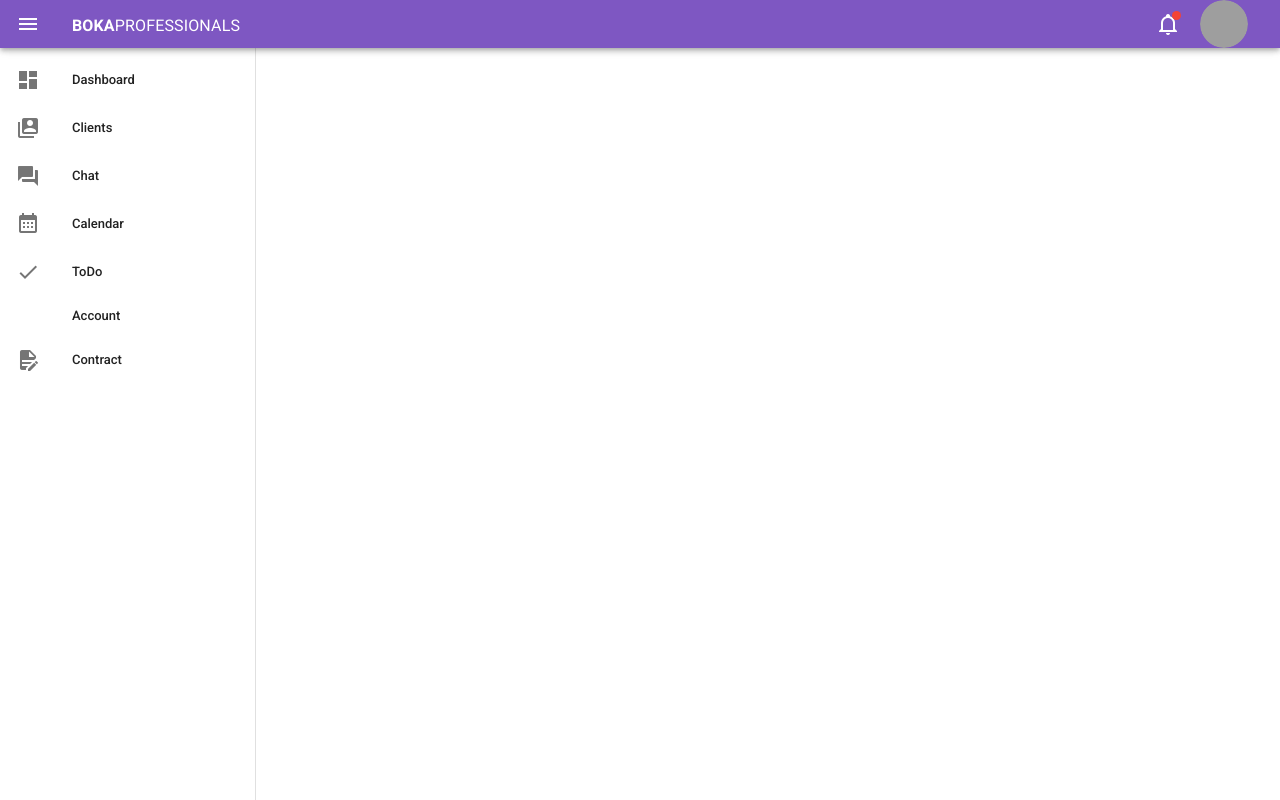
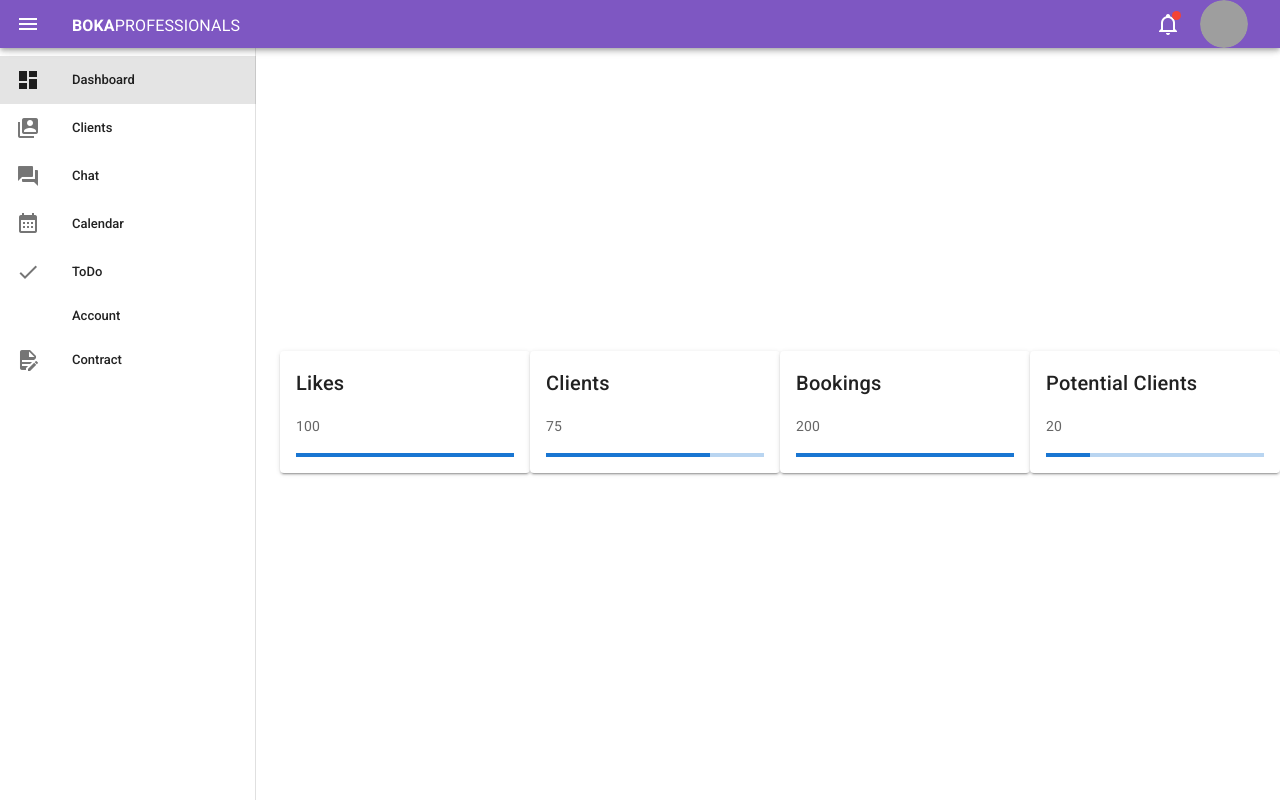
Before and after one commit to CobyYates/Boka, a Vue app: page /dashboard in a window 1280 px wide. Built offline with nearby package versions, Linux system fonts and the light colour scheme; grey boxes are pictures that could not be loaded.

Commit message:
Added router stuff to dashboard links

```diff
--- a/src/App.vue
+++ b/src/App.vue
@@ -11,6 +11,7 @@
           v-for="item in items"
           :key="item.text"
           link
+          :to="item.to"
         >
           <v-list-item-action>
             <v-icon>{{ item.icon }}</v-icon>
@@ -76,13 +77,13 @@
       show: false,
       creator: true,
       items: [
-        { icon: 'mdi-view-dashboard', text: 'Dashboard' },
-        { icon: 'mdi-account-box-multiple', text: 'Clients' },
-        { icon: 'mdi-forum', text: 'Chat' },
-        { icon: 'mdi-calendar-month', text: 'Calendar' },
-        { icon: 'mdi-check', text: 'ToDo' },
-        { icon: 'mdi-settings', text: 'Account' },
-        { icon: 'mdi-file-document-edit', text: 'Contract' },
+        { icon: 'mdi-view-dashboard', text: 'Dashboard', to: "/dashboard" },
+        { icon: 'mdi-account-box-multiple', text: 'Clients', to: "/clients" },
+        { icon: 'mdi-forum', text: 'Chat', to: "/chat" },
+        { icon: 'mdi-calendar-month', text: 'Calendar', to: "/calendar" },
+        { icon: 'mdi-check', text: 'ToDo', to: "/to-do" },
+        { icon: 'mdi-settings', text: 'Account', to: "/account" },
+        { icon: 'mdi-file-document-edit', text: 'Contract', to: "/contract" },
       ]
     }),
     created () {
--- a/src/components/Dashboard/Home.vue
+++ b/src/components/Dashboard/Home.vue
@@ -0,0 +1,42 @@
+<template>
+  <v-container class="shrink">
+    <v-row>
+      <v-col class="d-flex justify-space-between">
+        <v-card v-for="card in cards" :key="card.title" class="mx-auto" max-width="300" min-width="250">
+          <v-card-text>
+            <p class="title text--primary">
+              {{card.title}}
+            </p>
+            <p>{{card.value}}</p>
+            <div>
+              <v-progress-linear :value="card.value"></v-progress-linear>
+            </div>
+          </v-card-text>
+        </v-card>
+      </v-col>
+    </v-row>
+    <v-row>
+      <v-col>
+
+      </v-col>
+      <v-col>
+
+      </v-col>
+    </v-row>
+  </v-container>
+</template>
+
+<script>
+export default {
+    data: () => ({
+        cards: [
+            { title: "Likes", icon: "", value: 100, },
+            { title: "Clients", icon: "", value: 75, },
+            { title: "Bookings", icon: "", value: 200, },
+            { title: "Potential Clients", icon: "", value: 20, },
+        ]
+    })
+};
+</script>
+
+<style></style>
--- a/src/components/Finding/ContentType.vue
+++ b/src/components/Finding/ContentType.vue
@@ -9,7 +9,8 @@
       <v-col class="text-center shrink" v-for="item in items" :key="item.text">
         <v-card
             to="/creators"
-            width="300px"  >
+            width="300px"
+            :elevation="6">
             <v-img :src="item.photo"></v-img>
           <h3 class="pa-2 text-center">{{item.text}}</h3>
         </v-card>
--- a/src/components/Finding/CreatorType.vue
+++ b/src/components/Finding/CreatorType.vue
@@ -11,7 +11,8 @@
             to="/content-type"
             width="400px"
             v-for="item in items"
-            :key="item.text">
+            :key="item.text"
+            :elevation="6">
           <h3 class="pa-6 mt-9 text-center">{{item.text}}</h3>
         </v-card>
       </v-col>
--- a/src/components/Finding/Creators.vue
+++ b/src/components/Finding/Creators.vue
@@ -2,18 +2,18 @@
   <v-container>
     <v-row justify="center" align="center">
       <v-col>
-        <h1 class="cyan--company headline company-center">
+        <h1 class="cyan--text headline text-center">
           Here are your {{ creatorType }}
         </h1>
       </v-col>
     </v-row>
-    <v-row justify="center" align="center">
+    <v-row justify="center" align="center" class="pb-12">
       <v-col
-        class="company-center shrink"
+        class="shrink"
         v-for="creator in creators"
         :key="creator.id"
       >
-        <v-card class="mx-auto" max-width="450" min-width="450" outlined>
+        <v-card class="mx-auto" max-width="450" min-width="450" :elevation="6" outlined>
           <v-list-item three-line>
             <v-list-item-content>
               <v-list-item-title class="title mb-0">{{ creator.company }}</v-list-item-title>
@@ -30,8 +30,7 @@
               </div>
               <v-list-item-subtitle class="mb-1">{{ creator.description }}</v-list-item-subtitle>
             </v-list-item-content>
-
-            <v-list-item-avatar
+                <v-list-item-avatar
               style="border-radius: 50px;"
               tile
               size="70"
@@ -42,8 +41,7 @@
           </v-list-item>
 
           <v-card-actions class="py-0">
-            <v-btn text class="pb-3">Button</v-btn>
-            <v-btn text class="pb-3">Button</v-btn>
+            <!-- <v-btn text class="pb-3">Button</v-btn> -->
             <v-spacer/>
             <v-rating
                 :value="0"
@@ -69,6 +67,7 @@
     creators: [
       {
         company: "Making Moments Photo",
+        location: "Provo",
         to: "",
         reviews: [
           { review: "", rating: "4", reviewer: { name: "", photo: "" } },
@@ -84,6 +83,7 @@
       },
       {
         company: "Behind the Lense Photography",
+        location: "American Fork",
         to: "",
         reviews: [
           { review: "", rating: "4", reviewer: { name: "", photo: "" } },
@@ -99,6 +99,7 @@
       },
       {
         company: "Darkroom Photography",
+        location: "Provo",
         to: "",
         reviews: [
           { review: "", rating: "4", reviewer: { name: "", photo: "" } },
@@ -114,6 +115,7 @@
       },
       {
         company: "Photography",
+        location: "Provo",
         to: "",
         reviews: [
           { review: "", rating: "4", reviewer: { name: "", photo: "" } },
@@ -129,6 +131,7 @@
       },
       {
         company: "Photography",
+        location: "Provo",
         to: "",
         reviews: [
           { review: "", rating: "4", reviewer: { name: "", photo: "" } },
@@ -144,6 +147,7 @@
       },
       {
         company: "Photography",
+        location: "Provo",
         to: "",
         reviews: [
           { review: "", rating: "4", reviewer: { name: "", photo: "" } },
@@ -159,6 +163,7 @@
       },
       {
         company: "Photography",
+        location: "Provo",
         to: "",
         reviews: [
           { review: "", rating: "4", reviewer: { name: "", photo: "" } },
@@ -174,6 +179,7 @@
       },
       {
         company: "Photography",
+        location: "Provo",
         to: "",
         reviews: [
           { review: "", rating: "4", reviewer: { name: "", photo: "" } },
@@ -189,6 +195,7 @@
       },
       {
         company: "Photography",
+        location: "Provo",
         to: "",
         reviews: [
           { review: "", rating: "4", reviewer: { name: "", photo: "" } },
@@ -204,6 +211,7 @@
       },
       {
         company: "Photography",
+        location: "Provo",
         to: "",
         reviews: [
           { review: "", rating: "4", reviewer: { name: "", photo: "" } },
@@ -219,6 +227,7 @@
       },
       {
         company: "Photography",
+        location: "Provo",
         to: "",
         reviews: [
           { review: "", rating: "4", reviewer: { name: "", photo: "" } },
--- a/src/components/Finding/Type.vue
+++ b/src/components/Finding/Type.vue
@@ -7,10 +7,10 @@
     </v-row>
     <v-row justify="center" align="center">
       <v-col class="shrink">
-        <v-card @click="creator = true" width="400px">
+        <v-card @click="creator = true" width="400px" :elevation="6">
           <h3 class="pa-6 mt-9 text-center">I'm a Creator</h3>
         </v-card>
-        <v-card class="mt-10" @click="creator = false" width="400px" to="/creator-type">
+        <v-card class="mt-10" @click="creator = false" width="400px" to="/creator-type" :elevation="6">
           <h3 class="pa-6 text-center">I'm Looking for a Creator</h3>
         </v-card>
       </v-col>
```
Also changed, not shown: src/routes.js (+14 -0 lines).
